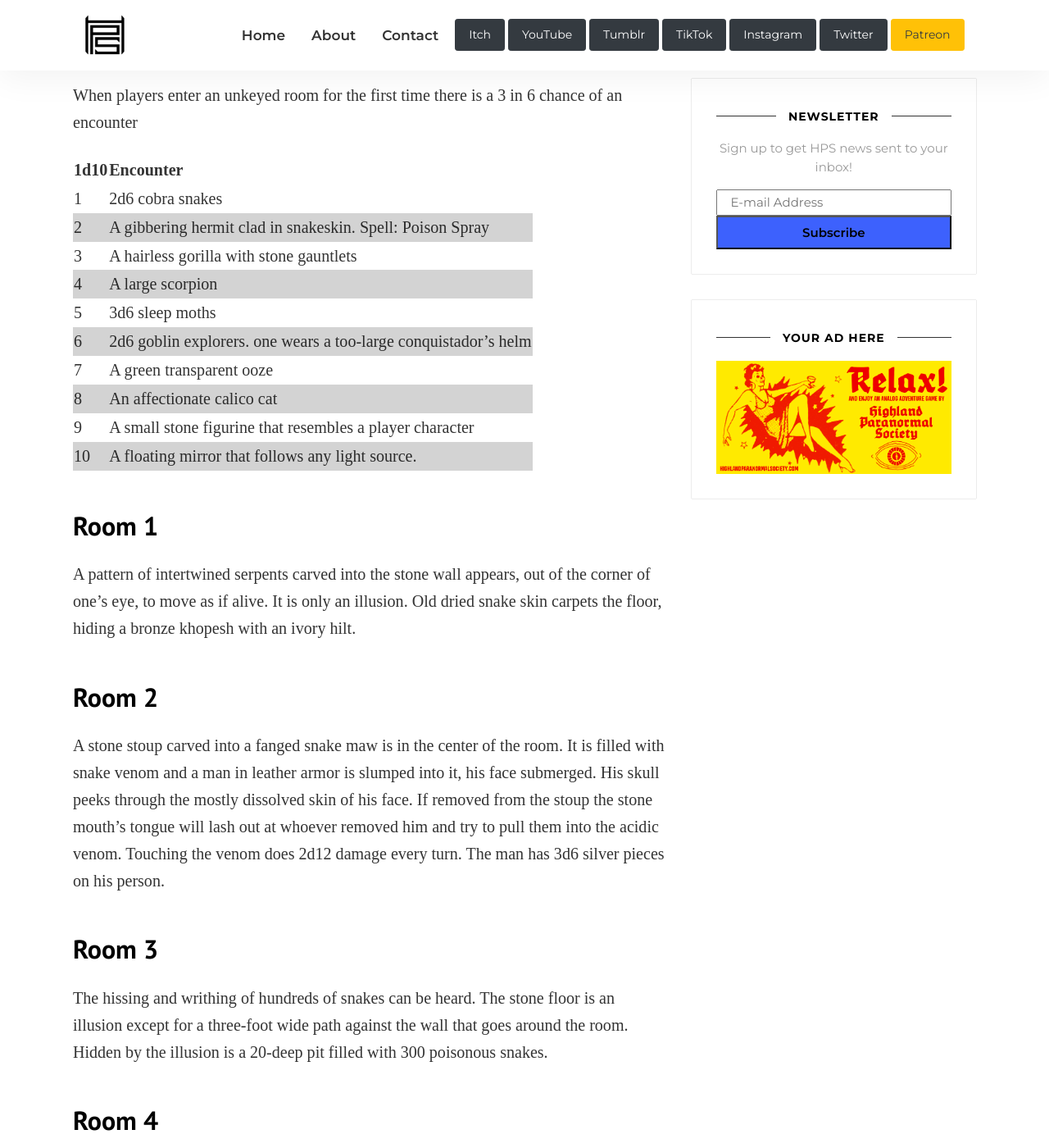
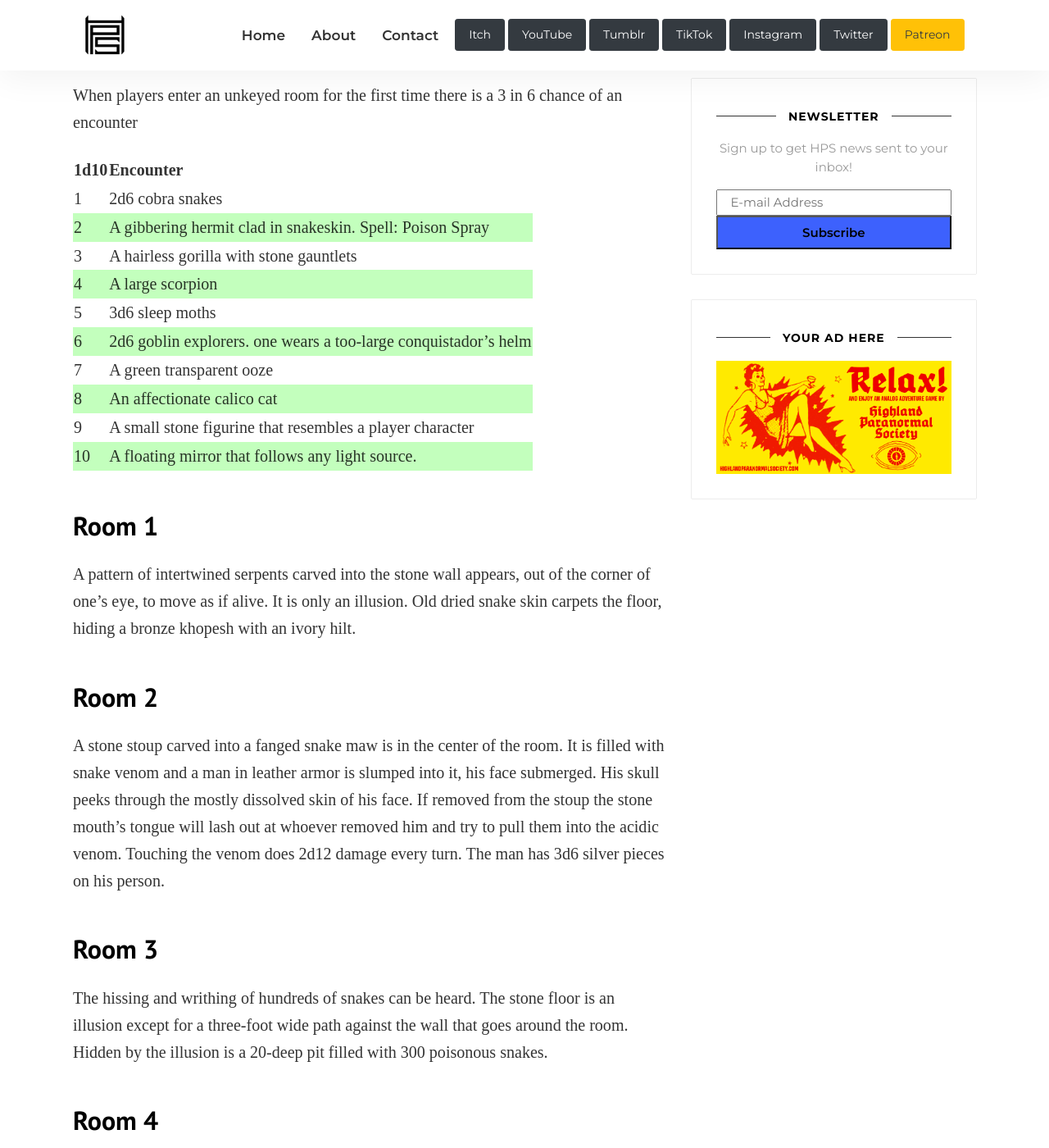
Before and after one commit to NateHPS/NateHPS.github.io, a Jekyll site: the page built from _posts/2022-11-08-catacomb-of-the-serpent-priest.md, in a window 1280 px wide and 1400 px high, scrolled down 1769 px. Shown: the whole window at 82% size. Built offline with Jekyll 4.4.1, drawn with Linux system fonts in a browser that asks for light colours; some web fonts are replaced; comment, search, counter and statistics services are not loaded.

Commit message:
Update theme.scss

```diff
--- a/assets/css/theme.scss
+++ b/assets/css/theme.scss
@@ -138,7 +138,7 @@ small, .small {
 /* Pages
 ================================================== */
 tr:nth-child(2n) {
-  background: lightgray;
+  background: #c3ffbd;
 }
 
 .hero {
```
